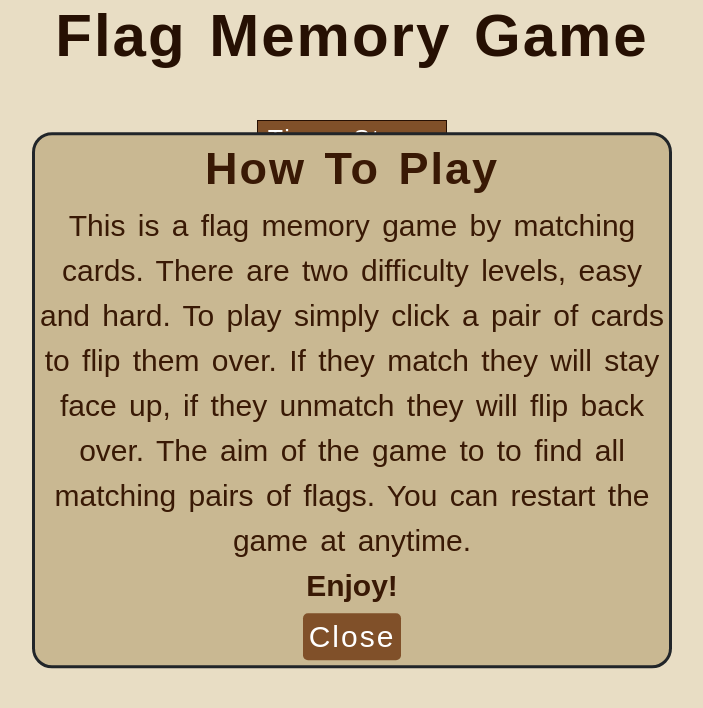
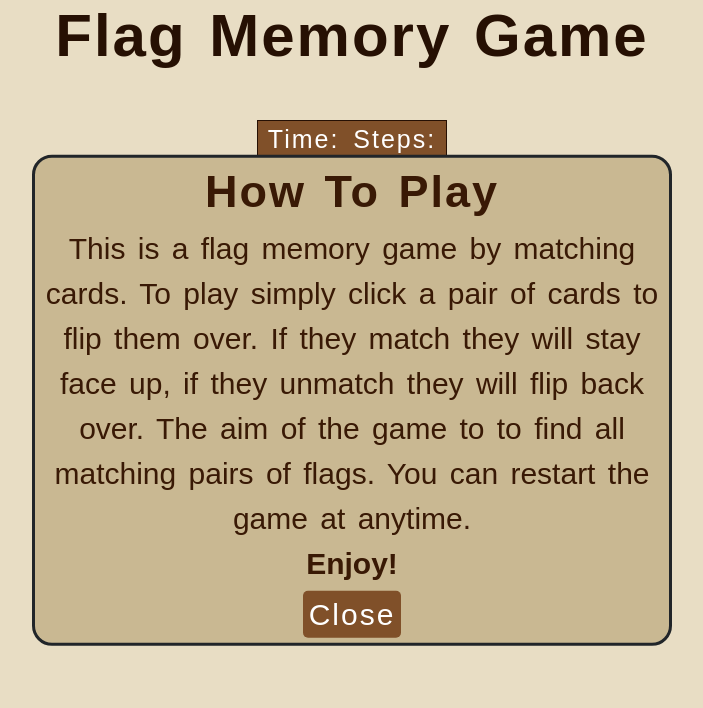
Before and after one commit to anee127/Milestone-Project-2, a plain HTML site: page index.html in a window 1280 px wide. Both pictures are taken after a click on the button "How to Play". Shown: the whole page, without its empty margins (288-991 px from the left). Drawn offline with nearby package versions, Linux system fonts and the light colour scheme; no server answers; a web font is replaced by a local one.

Commit message:
removed some text from rules modal

```diff
--- a/index.html
+++ b/index.html
@@ -32,7 +32,7 @@
           <div class="rules modal-dialogue-sm" id="rules">
             <h3 class="modal-title">How To Play</h3>
             <div class="text">
-              This is a flag memory game by matching cards. There are two difficulty levels, easy and hard. To play simply click a pair of cards to flip them over. If they match they will stay face up, if they unmatch they will flip back over. The aim of the game to to find all matching pairs of flags. You can restart the game at anytime.<br>
+              This is a flag memory game by matching cards. To play simply click a pair of cards to flip them over. If they match they will stay face up, if they unmatch they will flip back over. The aim of the game to to find all matching pairs of flags. You can restart the game at anytime.<br>
               <span class="bold">Enjoy!</span>
             </div>
             <div>
```
